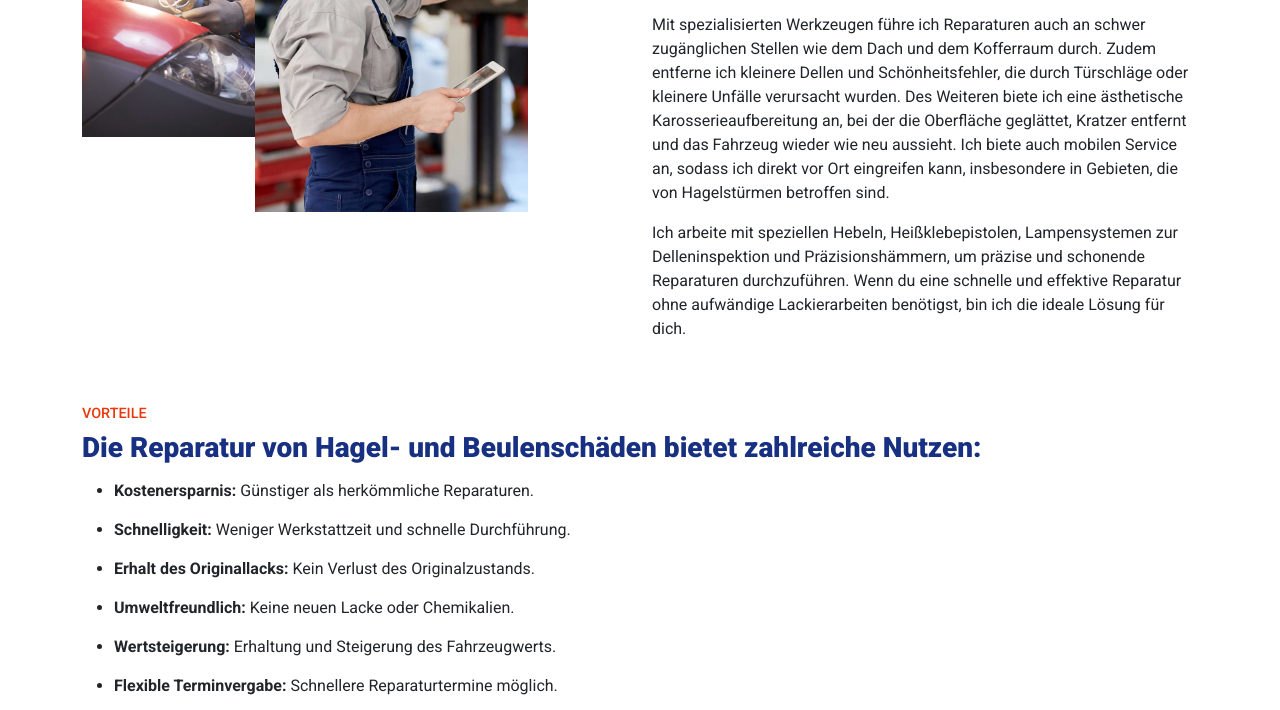
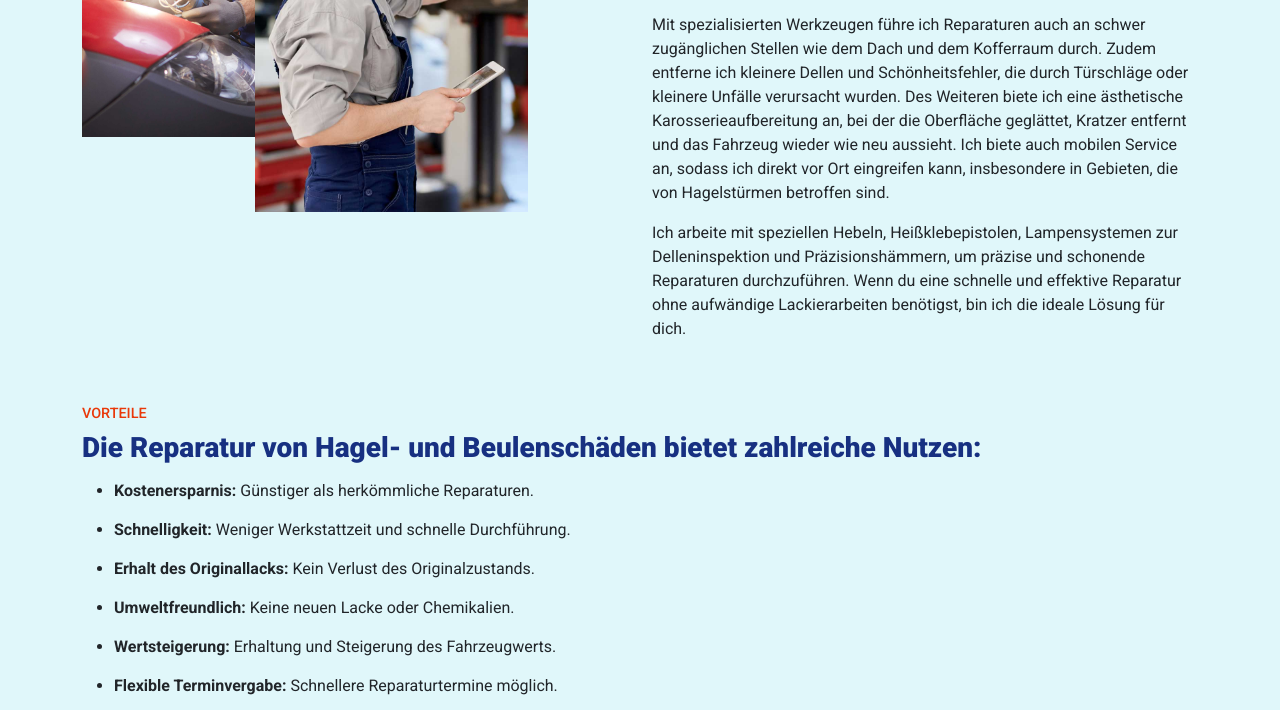
Before and after one commit to LuckyFlorin/SalvaterraDellentechnik, a plain HTML site: page index.html in a window 1280 px wide. Shown: the part 761-1471 px from the top of the page. Drawn offline with nearby package versions, Linux system fonts and the light colour scheme.

Commit message:
background color

```diff
--- a/assets/style.css
+++ b/assets/style.css
@@ -1,5 +1,6 @@
 body {
   font-family: "Roboto", sans-serif;
+  background-color: #e0f7fa;
 }
 
 /* nav */
```
